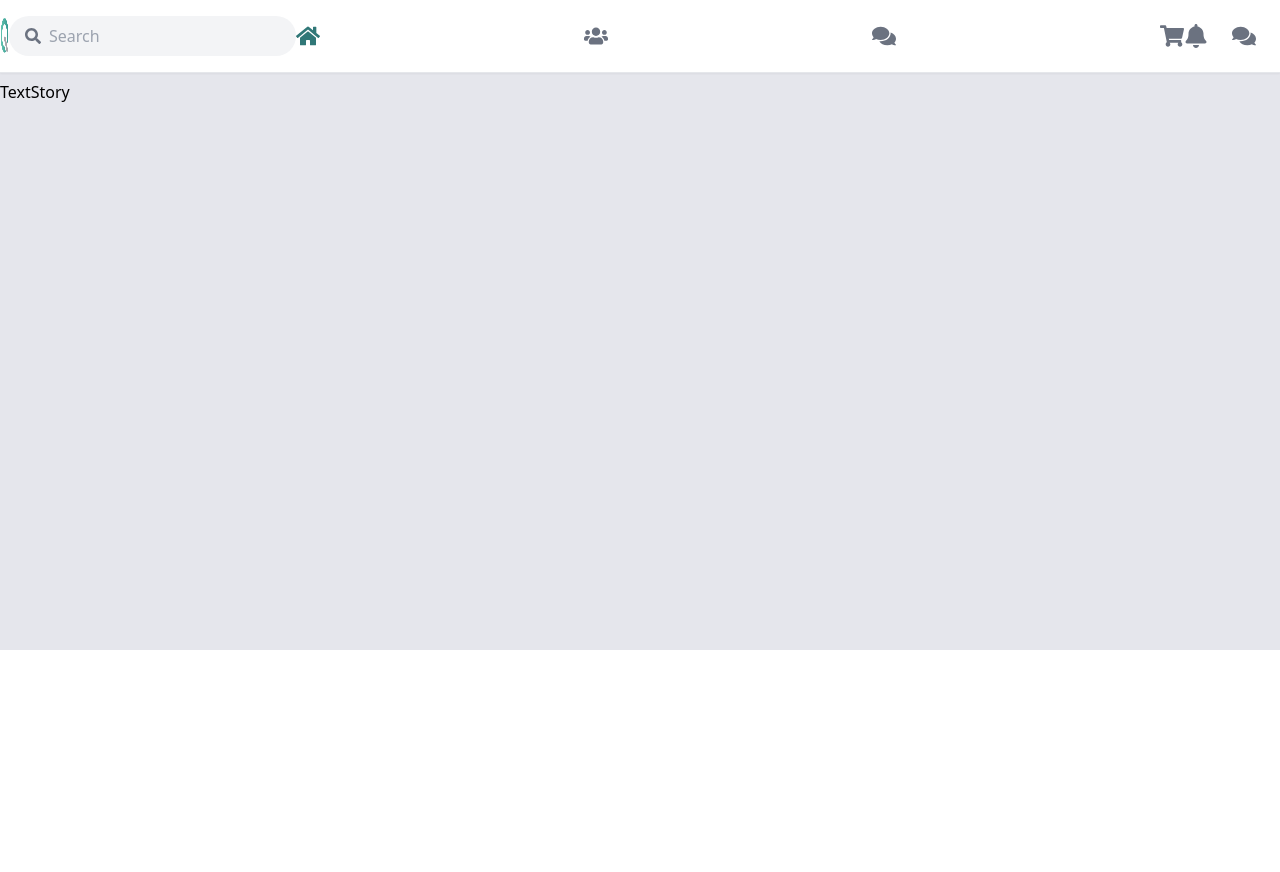
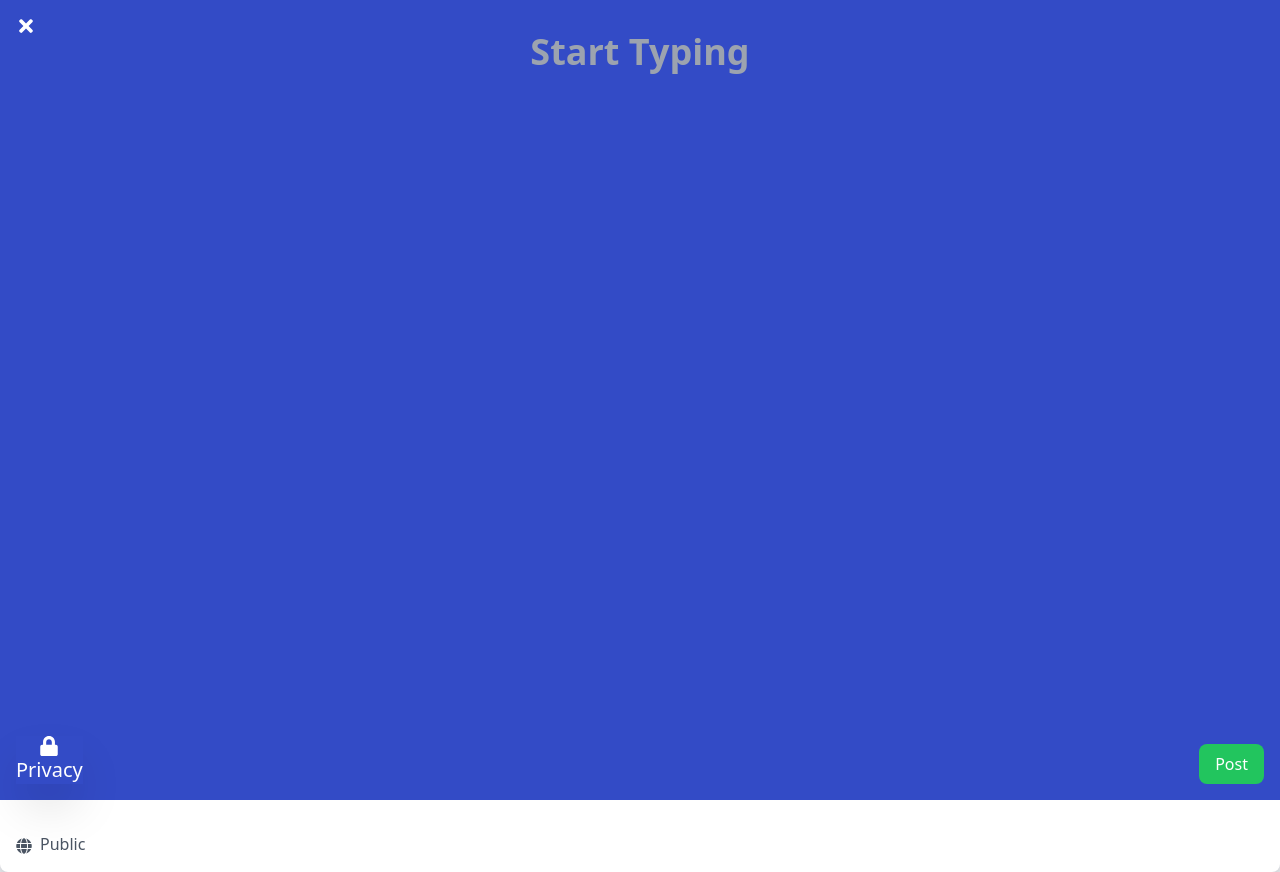
Before and after one commit to riaz9191/Quantum-Possibilities-Social-Media, a React (Vite) app in the folder frontend/: page /create-text-story in a window 1280 px wide. Before the commit the page ends 800 px from the top, so only its background shows below. Built offline with nearby package versions, Linux system fonts and the light colour scheme.

Commit message:
text story set

```diff
--- a/frontend/package.json
+++ b/frontend/package.json
@@ -19,6 +19,7 @@
     "firebase": "^10.6.0",
     "query-string": "^8.1.0",
     "react": "^18.2.0",
+    "react-color": "^2.19.3",
     "react-date-range": "^1.4.0",
     "react-dom": "^18.2.0",
     "react-google-charts": "^4.0.1",
--- a/frontend/src/components/Shared/Story/PhotoStory.jsx
+++ b/frontend/src/components/Shared/Story/PhotoStory.jsx
@@ -83,7 +83,7 @@ const PhotoStory = () => {
       </div>
 
       {/* Right Side */}
-      <div className="md:w-3/4 flex justify-center items-center bg-gray-100 p-10">
+      <div className="md:w-3/4 md:flex justify-center items-center bg-gray-100 p-10">
         <div className="bg-white rounded-lg shadow-lg p-10 md:w-10/12 max-w-8xl">
           <h2 className="text-xl font-bold mb-6 text-center">Preview</h2>
           <div className="relative flex justify-center items-center h-[500px] bg-gray-50 rounded-lg border border-gray-300 py-10 my-10">
--- a/frontend/src/components/Shared/Story/TextStory.jsx
+++ b/frontend/src/components/Shared/Story/TextStory.jsx
@@ -1,9 +1,143 @@
-import React from 'react'
+import React, { useState } from "react";
+import { FaPalette, FaLock, FaGlobe, FaUsers, FaTimes } from "react-icons/fa";
+import { SketchPicker } from "react-color";
+import { Link } from "react-router-dom";
 
 const TextStory = () => {
+  const [backgroundColor, setBackgroundColor] = useState("#334BC6");
+  const [textColor, setTextColor] = useState("#FFFFFF");
+  const [isTextColorPickerVisible, setIsTextColorPickerVisible] =
+    useState(false);
+  const [isBackgroundColorPickerVisible, setIsBackgroundColorPickerVisible] =
+    useState(false);
+  const [privacy, setPrivacy] = useState("Public");
+  const [isPrivacyOptionsVisible, setIsPrivacyOptionsVisible] = useState(false);
+  const [hasStartedTyping, setHasStartedTyping] = useState(false);
+
+  const handleTextChange = (e) => {
+    if (!hasStartedTyping && e.target.value !== "") {
+      setHasStartedTyping(true);
+    }
+    else if(e.target.value == ""){
+        setHasStartedTyping(false);
+    }
+  };
+
   return (
-    <div>TextStory</div>
-  )
-}
+    <div className="flex items-center justify-center bg-gray-200 min-h-screen">
+      <div className="relative w-full bg-white rounded-lg shadow-lg">
+        <div
+          className="relative w-full h-screen flex items-center justify-center"
+          style={{ backgroundColor }}
+        >
+          <textarea
+            className="w-full h-full p-8 text-4xl font-semibold text-center focus:outline-none bg-transparent resize-none placeholder-center"
+            style={{ color: textColor }}
+            placeholder="Start Typing"
+            autoFocus
+            onChange={handleTextChange}
+          />
+          <div className="absolute top-4 left-4">
+            <Link to="/">
+              <button className="text-white text-xl">
+                <FaTimes />
+              </button>
+            </Link>
+          </div>
+          <div className="absolute bottom-4 left-4 flex">
+            <button
+              className="text-white text-xl shadow-2xl flex flex-col justify-center items-center"
+              onClick={() =>
+                setIsPrivacyOptionsVisible(!isPrivacyOptionsVisible)
+              }
+            >
+              <FaLock />
+              <p>Privacy</p>
+            </button>
+            {hasStartedTyping && (
+              <>
+                <button
+                  className="text-white text-xl ml-6"
+                  onClick={() =>
+                    setIsBackgroundColorPickerVisible(
+                      !isBackgroundColorPickerVisible
+                    )
+                  }
+                >
+                  <FaPalette />
+                </button>
+                <button
+                  className="bg-gray-300 ml-4 text-gray-600 py-2 px-4 rounded-lg"
+                  onClick={() =>
+                    setIsTextColorPickerVisible(!isTextColorPickerVisible)
+                  }
+                >
+                  Text Color
+                </button>
+              </>
+            )}
+          </div>
+          <div className="absolute bottom-4 right-4">
+            <button
+              className="bg-green-500 text-white py-2 px-4 rounded-lg hover:bg-green-600"
+              onClick={() => alert("Posted!")}
+            >
+              Post
+            </button>
+          </div>
+          {isBackgroundColorPickerVisible && (
+            <div className="absolute bottom-16 left-4">
+              <SketchPicker
+                color={backgroundColor}
+                onChangeComplete={(color) => setBackgroundColor(color.hex)}
+              />
+            </div>
+          )}
+          {isTextColorPickerVisible && (
+            <div className="absolute bottom-16 right-4">
+              <SketchPicker
+                color={textColor}
+                onChangeComplete={(color) => setTextColor(color.hex)}
+              />
+            </div>
+          )}
+          {isPrivacyOptionsVisible && (
+            <div className="absolute bottom-16 left-4 bg-white p-2 rounded-lg shadow-lg">
+              <div
+                className="flex items-center space-x-2 cursor-pointer p-2 hover:bg-gray-100"
+                onClick={() => setPrivacy("Public")}
+              >
+                <FaGlobe className="text-blue-500" />
+                <span>Public</span>
+              </div>
+              <div
+                className="flex items-center space-x-2 cursor-pointer p-2 hover:bg-gray-100"
+                onClick={() => setPrivacy("Friends")}
+              >
+                <FaUsers className="text-green-500" />
+                <span>Friends</span>
+              </div>
+              <div
+                className="flex items-center space-x-2 cursor-pointer p-2 hover:bg-gray-100"
+                onClick={() => setPrivacy("Only Me")}
+              >
+                <FaLock className="text-gray-500" />
+                <span>Only Me</span>
+              </div>
+            </div>
+          )}
+        </div>
+        <div className="flex items-center justify-between mt-4 p-4">
+          <div className="text-gray-600">
+            {privacy === "Public" && <FaGlobe className="inline-block mr-2" />}
+            {privacy === "Friends" && <FaUsers className="inline-block mr-2" />}
+            {privacy === "Only Me" && <FaLock className="inline-block mr-2" />}
+            {privacy}
+          </div>
+        </div>
+      </div>
+    </div>
+  );
+};
 
-export default TextStory
+export default TextStory;
```
Also changed, not shown: frontend/src/routes/Routes.jsx (+8 -4 lines), 1 other file (tests, documents, lock files or other folders).
